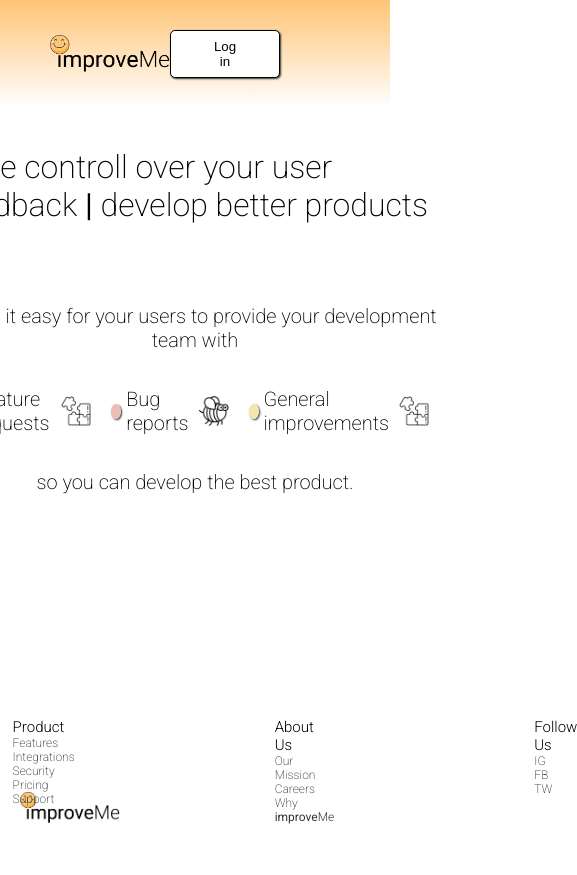
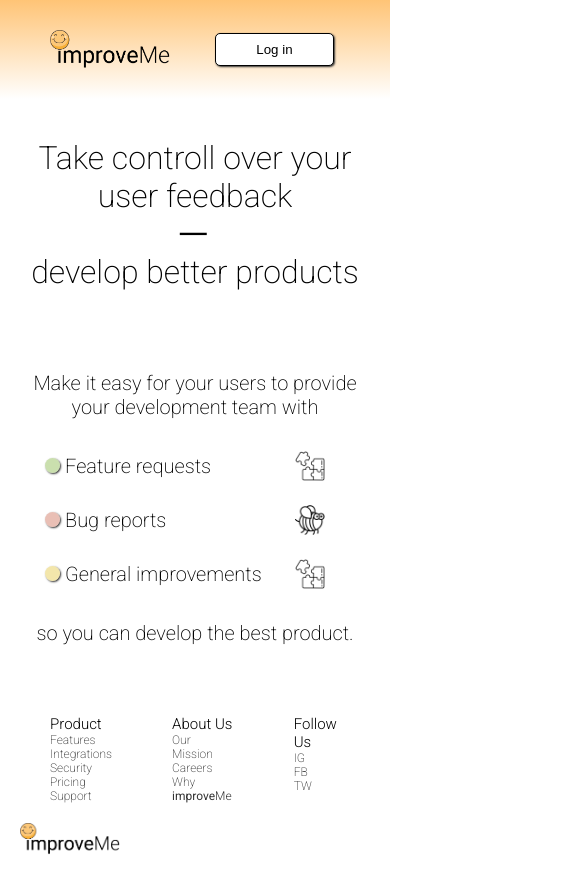
Before and after one commit to filipwieselgren/improveme-platform, a React (Create React App) app: page / in a window 390 px wide. Shown: the whole page, 577 px wide, since content can reach past the window. Before the commit the page ends 844 px from the top, so only its background shows below. Built offline with nearby package versions, Linux system fonts and the light colour scheme.

Commit message:
responsive styling

```diff
--- a/src/pages/homepage/style/_homepage.scss
+++ b/src/pages/homepage/style/_homepage.scss
@@ -19,7 +19,7 @@
     box-shadow: 1px 1px 2px #333;
     border-radius: 5px;
     border: solid 0.5px;
-    margin-right: 8rem;
+    margin-right: 8%;
 
     &:hover {
       box-shadow: 0.5px 0.5px 2px #333;
@@ -135,3 +135,64 @@ footer {
     }
   }
 }
+
+@media only screen and (max-width: 900px) {
+  .ul-wrapper {
+    margin: 0 5rem 0 5rem !important;
+  }
+
+  .main-h1 {
+    display: flex;
+    flex-direction: column;
+    align-items: center;
+    text-align: center;
+
+    span {
+      transform: rotate(90deg) !important;
+    }
+  }
+}
+
+@media only screen and (max-width: 674px) {
+  .main-wrapper {
+    width: 90%;
+  }
+  .section-two {
+    flex-direction: column;
+    align-items: center;
+
+    .errend-wrapper {
+      width: 30rem;
+      position: relative;
+
+      .errend-txt {
+        margin-right: 2rem;
+      }
+
+      img {
+        position: absolute;
+        right: 2rem;
+      }
+    }
+  }
+
+  .ul-wrapper {
+    margin: 0 3rem 0 3rem !important;
+  }
+
+  footer {
+    margin-top: 5rem;
+    flex-direction: column;
+
+    .section-logo {
+      order: 1;
+      margin-top: 2rem;
+    }
+  }
+}
+
+@media only screen and (max-width: 540px) {
+  footer {
+    position: static;
+  }
+}
```
